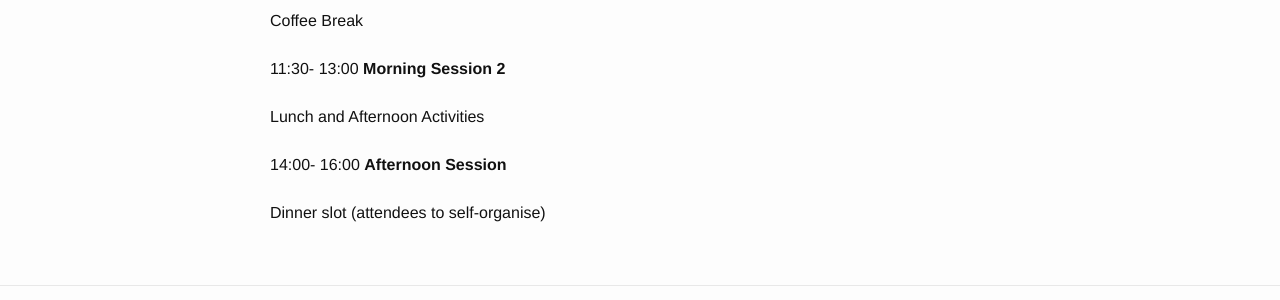
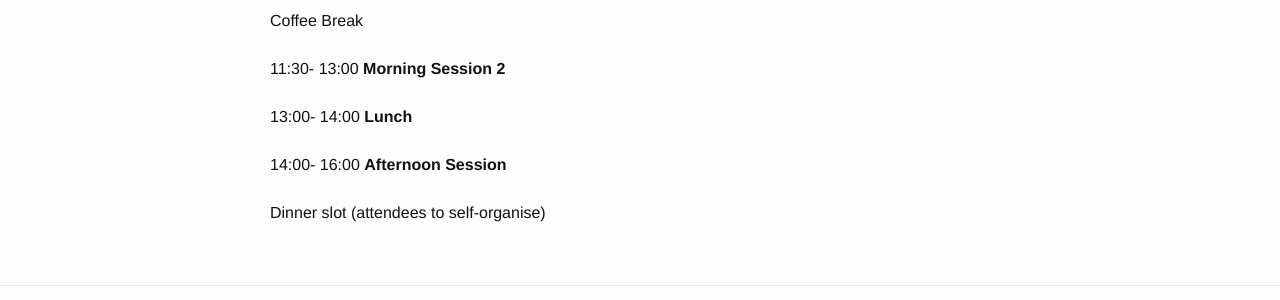
Before and after one commit to dalimeeting/dalimeeting.github.io, a Jekyll site: the page built from _posts/2019-01-05-day-3.md, in a window 1280 px wide. Shown: the part 884-1184 px from the top of the page. Built offline with Jekyll 4.4.1, drawn with Linux system fonts in a browser that asks for light colours.

Commit message:
Update 2019-01-05-day-3.md

```diff
--- a/_posts/2019-01-05-day-3.md
+++ b/_posts/2019-01-05-day-3.md
@@ -11,8 +11,9 @@ talks:
 - title: "Morning Session 2"
   start: "11:30"
   end: "13:00"
-- title: ""
-  start: "Lunch and Afternoon Activities"
+- title: "Lunch"
+  start: "13:00"
+  end: "14:00"
 - title: "Afternoon Session"
   start: "14:00"
   end: "16:00"
```
